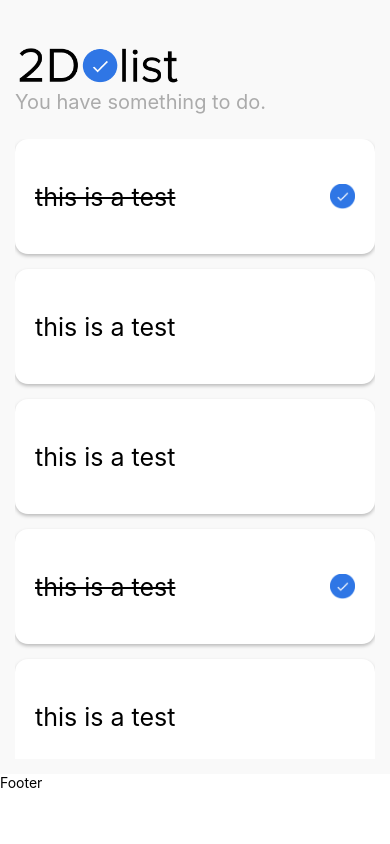
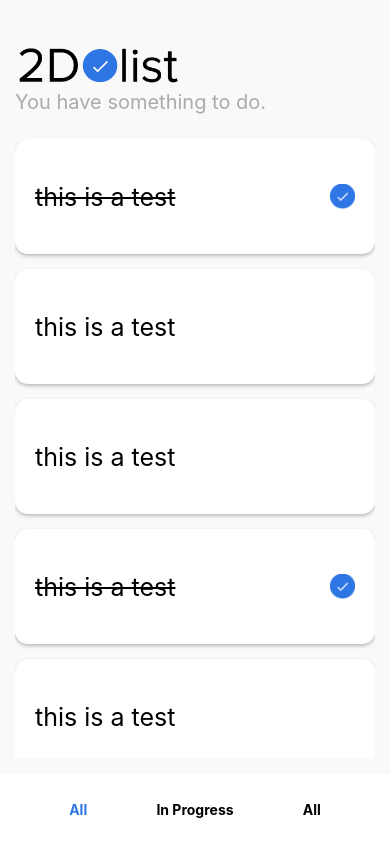
Before and after one commit to Hongfei01/todoList, a React Native app: screen / in a window 390 px wide. Built offline with nearby package versions, Linux system fonts and the light colour scheme.

Commit message:
add TabBottomMenu component

```diff
--- a/App.js
+++ b/App.js
@@ -5,6 +5,7 @@ import { useState } from 'react';
 import styles from './App.style';
 import Header from './components/Header/Header';
 import Card from './components/Card/Card';
+import TabBottomMenu from './components/TabBottomMenu/TabBottomMenu';
 
 const list = [
   { id: 1, title: 'this is a test', isCompleted: true },
@@ -28,13 +29,17 @@ const list = [
 ];
 export default function App() {
   const [todoList, setTodoList] = useState(list);
-
+  const [selectedTabName, setSelectedTabName] = useState('All');
   function updateTodo(todo) {
     const updateTodoList = [...todoList];
     const updatedTodo = { ...todo, isCompleted: !todo.isCompleted };
     const updateIndex = updateTodoList.findIndex((t) => t.id === todo.id);
     updateTodoList[updateIndex] = updatedTodo;
     setTodoList(updateTodoList);
+  }
+
+  function handleSelectedName(tabName) {
+    setSelectedTabName(tabName);
   }
   return (
     <>
@@ -55,7 +60,10 @@ export default function App() {
         </SafeAreaView>
       </SafeAreaProvider>
       <View style={styles.footer}>
-        <Text>Footer</Text>
+        <TabBottomMenu
+          selectedTabName={selectedTabName}
+          onPress={handleSelectedName}
+        />
       </View>
     </>
   );
--- /dev/null
+++ b/components/TabBottomMenu/TabBottomMenu.jsx
@@ -0,0 +1,27 @@
+import { View, TouchableOpacity, Text } from 'react-native';
+
+import style from './TabBottomMenu.style';
+
+const TabBottomMenu = ({ selectedTabName, onPress }) => {
+  function getTextStyle(tabName) {
+    return {
+      fontWeight: 'bold',
+      color: selectedTabName === tabName ? '#2F76E5' : 'black',
+    };
+  }
+  return (
+    <View style={style.root}>
+      <TouchableOpacity onPress={onPress.bind(this, 'All')}>
+        <Text style={getTextStyle('All')}>All</Text>
+      </TouchableOpacity>
+      <TouchableOpacity onPress={onPress.bind(this, 'In Progress')}>
+        <Text style={getTextStyle('In Progress')}>In Progress</Text>
+      </TouchableOpacity>
+      <TouchableOpacity onPress={() => onPress('Test')}>
+        <Text style={getTextStyle('Test')}>All</Text>
+      </TouchableOpacity>
+    </View>
+  );
+};
+
+export default TabBottomMenu;
--- /dev/null
+++ b/components/TabBottomMenu/TabBottomMenu.style.js
@@ -0,0 +1,12 @@
+import { StyleSheet } from 'react-native';
+
+const style = StyleSheet.create({
+  root: {
+    flex: 1,
+    flexDirection: 'row',
+    alignItems: 'center',
+    justifyContent: 'space-evenly',
+  },
+});
+
+export default style;
```
